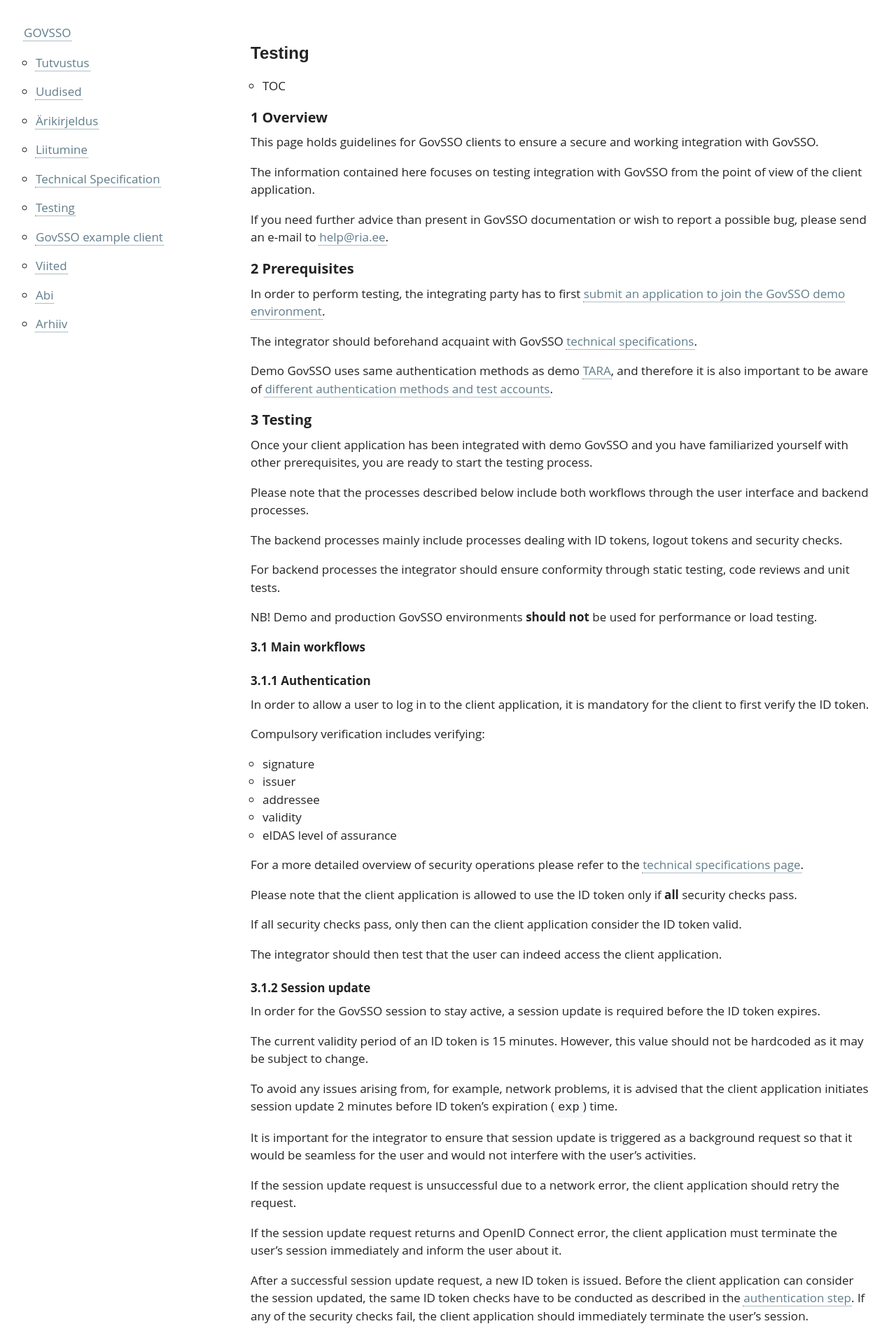
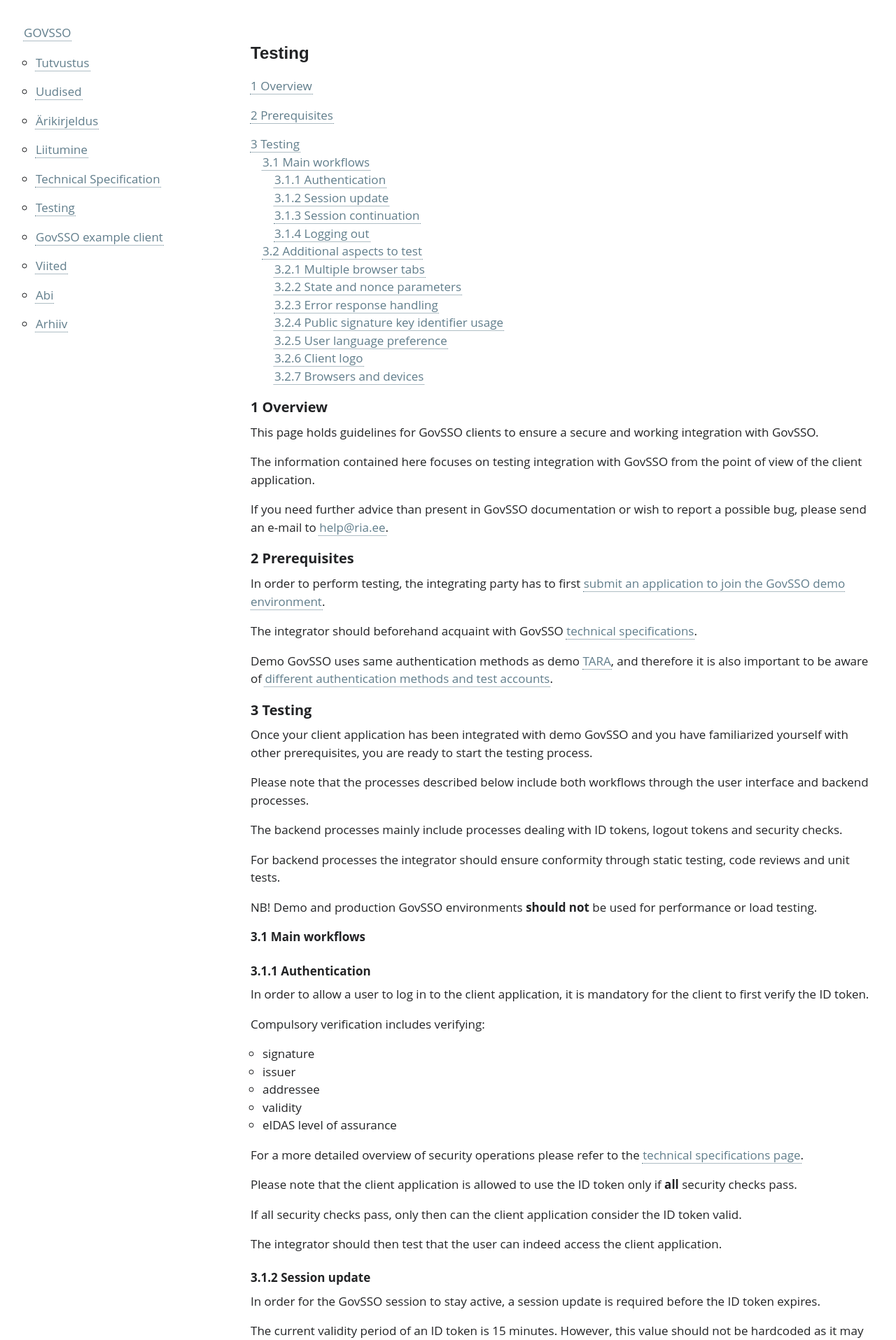
Before and after one commit to e-gov/GOVSSO, a Jekyll site: the page built from Testing.md, in a window 1280 px wide. Shown: the top 1915 px of the page at 70% size. Built offline with Jekyll 4.4.1, drawn with Linux system fonts in a browser that asks for light colours; our own code applies the rules of GitHub Pages for plain Markdown files; some of the changed text lies outside the part shown.

Commit message:
AUT-1034 Fix content table and references

```diff
--- a/Testing.md
+++ b/Testing.md
@@ -6,7 +6,7 @@ permalink: Testing
 {: .no_toc}
 
 - TOC
-  {:toc}
+{:toc}
 
 ## 1 Overview
 
@@ -72,7 +72,7 @@ If the session update request is unsuccessful due to a network error, the client
 
 If the session update request returns and OpenID Connect error, the client application must terminate the user's session immediately and inform the user about it.
 
-After a successful session update request, a new ID token is issued. Before the client application can consider the session updated, the same ID token checks have to be conducted as described in the [authentication step](#311-Authentication). If any of the security checks fail, the client application should immediately terminate the user's session.
+After a successful session update request, a new ID token is issued. Before the client application can consider the session updated, the same ID token checks have to be conducted as described in the [authentication step](#311-authentication). If any of the security checks fail, the client application should immediately terminate the user's session.
 
 In case a session has to be terminated for any reason, the user must be logged out and informed accordingly.
 
@@ -87,7 +87,7 @@ If the user already has an active GovSSO session in another GovSSO client applic
 
 A session cannot be continued if the existing session has been created with a lower eIDAS level-of-assurance ([submitted as `acr_values` parameter in the authentication request](TechnicalSpecification#61-authentication-request) and [displayed as `acr` value in ID token](TechnicalSpecification#51-id-token)) than required by the new client application. In this case, GovSSO will allow the user to access the new client application only by reauthenticating.
 
-If an existing session is continued in another client application, the new client application receives an ID token. The ID token must be verified the same way as in the [authentication step](#311-Authentication) before the client application can use the token.
+If an existing session is continued in another client application, the new client application receives an ID token. The ID token must be verified the same way as in the [authentication step](#311-authentication) before the client application can use the token.
 
 The integrator must ensure that the user can only access the client application once ID token validation has passed.
 
```
